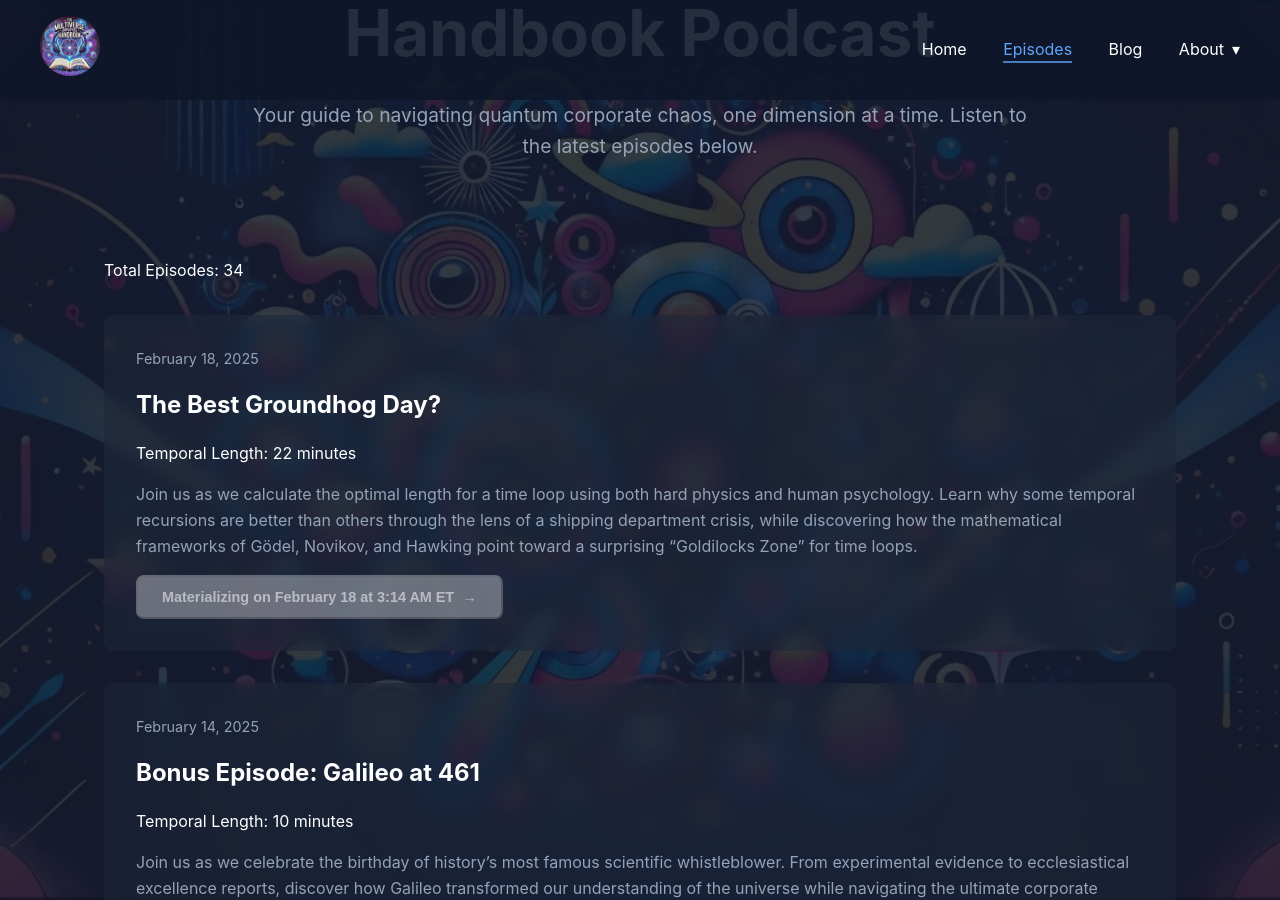
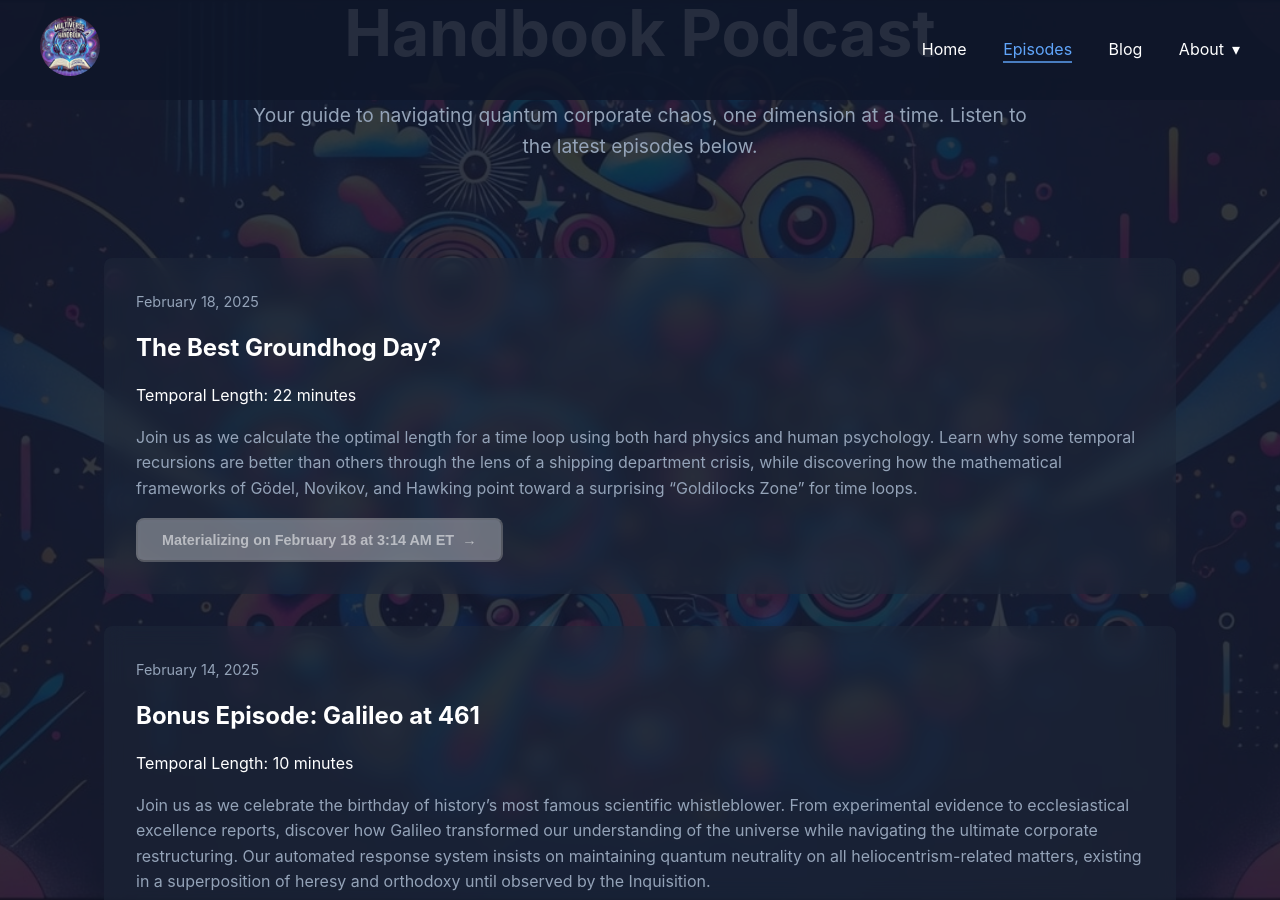
Before and after one commit to forward6/tmeh, a Jekyll site: the page built from episodes.md, in a window 1280 px wide and 900 px high, scrolled down 348 px. Built offline with Jekyll 4.4.1, drawn with Linux system fonts in a browser that asks for light colours.

Commit message:
Update episodes.md

```diff
--- a/episodes.md
+++ b/episodes.md
@@ -21,8 +21,6 @@ type: podcast
     <section class="episodes-grid">
         {% assign sorted_episodes = site.episodes | sort: "date" | reverse %}
         {% assign now = 'now' | date: '%s' | timezone: 'America/New_York' %}
-
-        <p>Total Episodes: {{ site.episodes | size }}</p>
 
         {% for episode in sorted_episodes %}
             {% assign release_time = episode.date | date: '%s' %}
```
